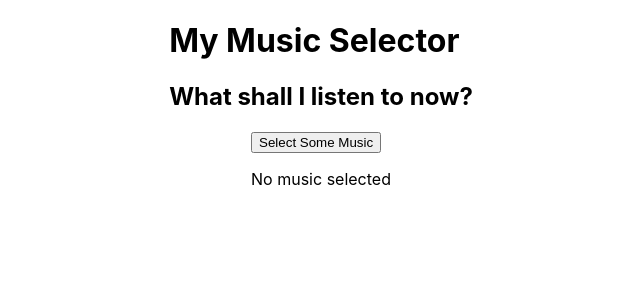
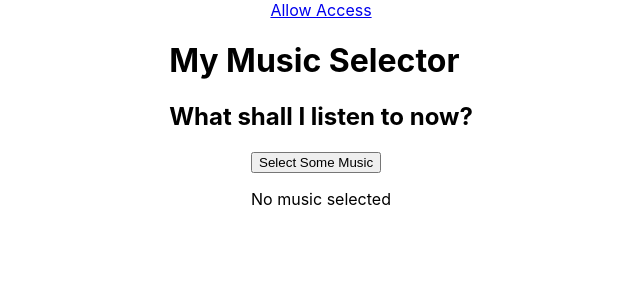
Before and after one commit to markweston/music-selector, a React (Create React App) app: page / in a window 1280 px wide. Shown: the top 300 px of the page, without its empty margins (319-959 px from the left). Built offline with nearby package versions, Linux system fonts and the light colour scheme.

Commit message:
Test LastFM API access

```diff
--- a/src/App.js
+++ b/src/App.js
@@ -5,6 +5,9 @@ import SelectMusic from "./SelectMusic";
 function App() {
   return (
     <div className="music-selector">
+      <a href="http://www.last.fm/api/auth/?api_key=1af931d4ae450156c121bc0b8db3f973&cb=https://music-selector-47maoj40t-markweston.vercel.app">
+        Allow Access
+      </a>
       <header>
         <h1>My Music Selector</h1>
         <h2>What shall I listen to now?</h2>
```
